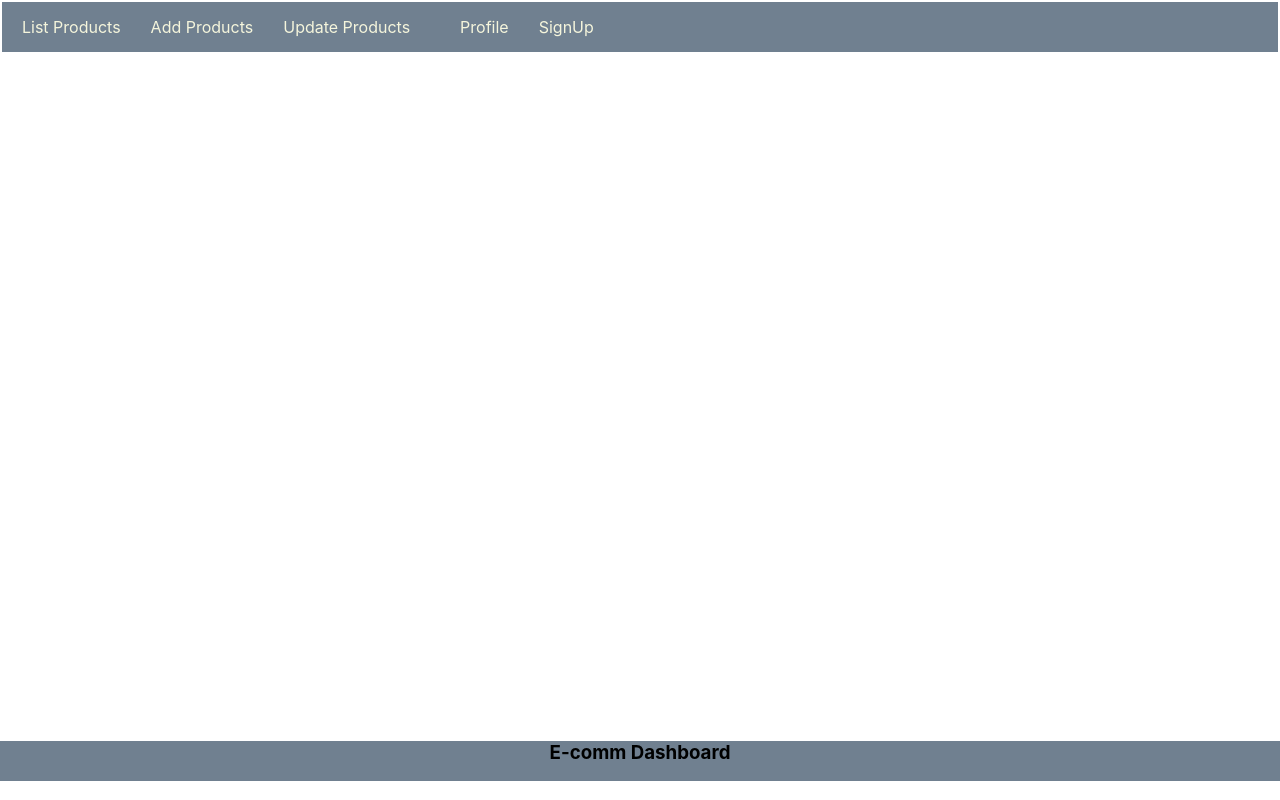
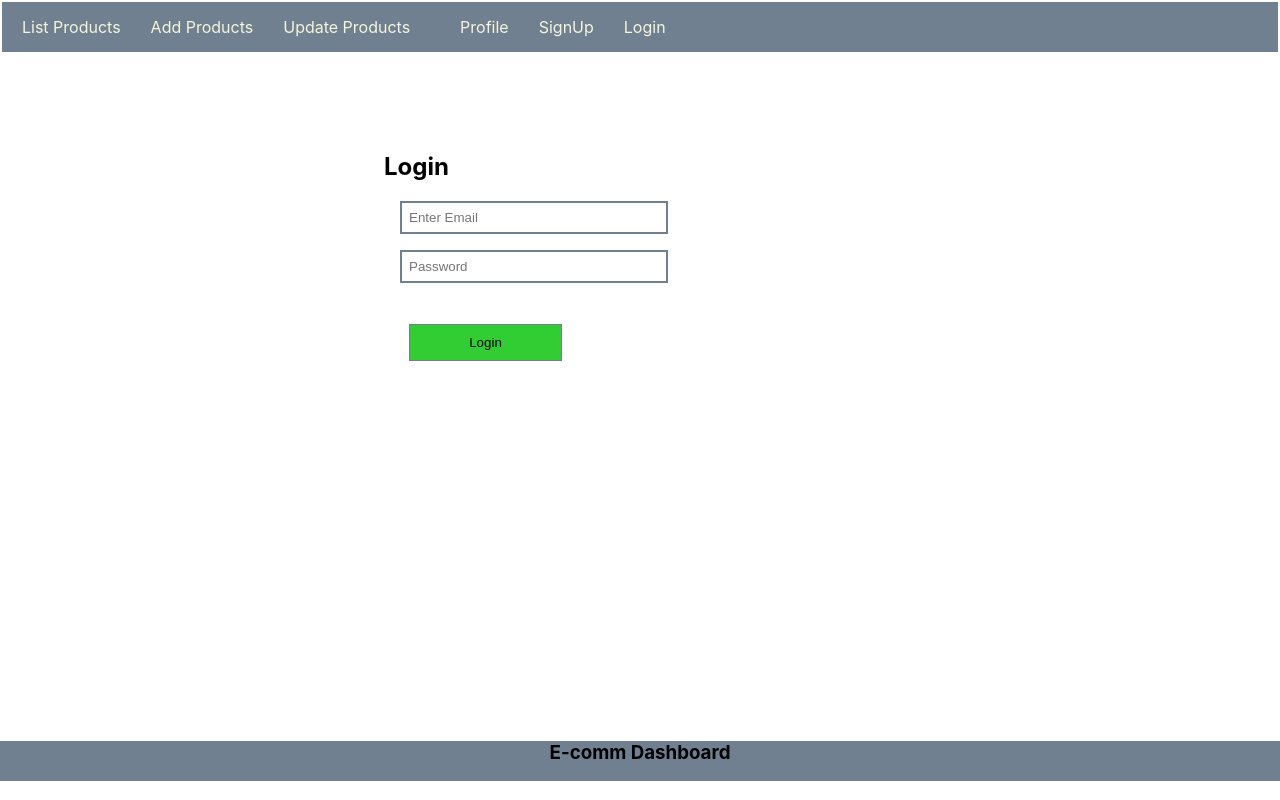
Before and after one commit to SunilNagar27/React-project, a React (Create React App) app in the folder frontend/: page /login in a window 1280 px wide. Built offline with nearby package versions, Linux system fonts and the light colour scheme.

Commit message:
Login API Done

```diff
--- a/frontend/src/App.css
+++ b/frontend/src/App.css
@@ -3,7 +3,7 @@
   padding: 10px;
 }
 
-.nav-ul a{
+.nav-ul a {
   padding: 5px;
   text-decoration: none;
   color: BEIGE;
@@ -15,7 +15,7 @@
   background-color: slategrey;
 }
 
-.footer h3{
+.footer h3 {
   position: absolute;
   bottom: 0;
   text-align: center;
@@ -28,6 +28,11 @@
   margin-left: 30%;
 }
 
+.login {
+  margin-left: 30%;
+  margin-top: 100PX;
+}
+
 .inputBox {
   display: block;
   margin: 16px;
@@ -36,7 +41,7 @@
   border: 2px solid slategray;
 }
 
-.signup button {
+.BUTTON {
   margin: 25px;
   width: 153px;
   padding: 10px;
@@ -71,6 +76,7 @@
   from {
     transform: rotate(0deg);
   }
+
   to {
     transform: rotate(360deg);
   }
--- a/frontend/src/App.js
+++ b/frontend/src/App.js
@@ -3,6 +3,7 @@ import Nav from './components/Nav';
 import Footer from './components/Footer';
 import Signup from './components/Signup';
 import PrivateComponent from './components/privateComponenet';
+import Login from './components/Login';
 
 /*
 The header we created which is Nav.js which is been used in app.js must be inside the browser routed to run perfectly
@@ -17,24 +18,25 @@ and,
 Also Contain elememt which will contain components which will be displayed on that particular route
 
 */
-import { BrowserRouter ,Routes,Route} from 'react-router-dom';
+import { BrowserRouter, Routes, Route } from 'react-router-dom';
 
 function App() {
   return (
     <div className="App">
       <BrowserRouter>
-      <Nav />
+        <Nav />
         <Routes>
 
-          <Route element = {<PrivateComponent />}>
-          <Route path="/" element = {<h1>List Product componnent </h1>} />
-          <Route path="/add" element = {<h1>Add Product componnent </h1>} />
-          <Route path="/update" element = {<h1>Update Product componnent </h1>} />
-          <Route path="/logout" element = {<h1>Logout componnent </h1>} />
-          <Route path="/profile" element = {<h1>Profile componnent </h1>} />
+          <Route element={<PrivateComponent />}>
+            <Route path="/" element={<h1>List Product componnent </h1>} />
+            <Route path="/add" element={<h1>Add Product componnent </h1>} />
+            <Route path="/update" element={<h1>Update Product componnent </h1>} />
+            <Route path="/logout" element={<h1>Logout componnent </h1>} />
+            <Route path="/profile" element={<h1>Profile componnent </h1>} />
           </Route>
 
-          <Route path="/signup" element = {<Signup />} />
+          <Route path="/signup" element={<Signup />} />
+          <Route path='/login' element={<Login />} />
         </Routes>
       </BrowserRouter>
       <Footer />
--- a/frontend/src/components/Footer.js
+++ b/frontend/src/components/Footer.js
@@ -1,7 +1,7 @@
 import React from "react";
 
 const Footer = () => {
-    return(
+    return (
         <div className="footer">
             <h3>E-comm Dashboard</h3>
         </div>
--- /dev/null
+++ b/frontend/src/components/Login.js
@@ -0,0 +1,51 @@
+import React, { useState,useEffect } from 'react'
+import { useNavigate } from "react-router-dom";
+
+
+const Login = () => {
+  const [email, setEmail] = useState("");
+  const [pass, setPass] = useState("");
+  const navigate = useNavigate();
+
+  /*
+  this will stop to load the login page to be loaded from the url
+  */
+
+  useEffect(() => {
+    const auth = localStorage.getItem('users');
+    if (auth) {
+      navigate("/");
+    }
+  }, [])
+
+
+  const handleLogin = async () => {
+    let result = await fetch("http://localhost:5000/login", {
+      method: "post",
+      body: JSON.stringify({ email, pass }),
+      headers: {
+        "Content-type": "application/JSON"
+      }
+    })
+    result = await result.json();
+    console.warn(result);
+    if (result.email) {
+      localStorage.setItem("users", JSON.stringify(result));
+      navigate("/")
+    }
+    else {
+      alert("Please Enter correct details")
+    }
+  }
+
+  return (
+    <div className='login'>
+      <h2>Login</h2>
+      <input className='inputBox' type="text" value={email} onChange={(e) => setEmail(e.target.value)} placeholder="Enter Email" />
+      <input className='inputBox' type="password" value={pass} onChange={(e) => setPass(e.target.value)} placeholder="Password" />
+      <button onClick={handleLogin} className="BUTTON" type="button">Login</button>
+    </div>
+  )
+}
+
+export default Login;
--- a/frontend/src/components/Nav.js
+++ b/frontend/src/components/Nav.js
@@ -6,15 +6,15 @@ this import Function is used after instaalling react-router-dom package
 which basically provide use to create Link to other pages similar to <a> anchor tag but the page doesn't load
 basically the Link are the routes where we want to go */
 
-import { Link ,useNavigate} from "react-router-dom";
-const Nav=()=>{
-   const auth= localStorage.getItem('users');
+import { Link, useNavigate } from "react-router-dom";
+const Nav = () => {
+    const auth = localStorage.getItem('users');
     const navigate = useNavigate();
-   const logout = () =>{
+    const logout = () => {
         return localStorage.clear('users')
         navigate('/signup');
     }
-   return(
+    return (
         <div >
             <ul className="nav-ul">
                 <li><Link to="/" >List Products</Link></li>
@@ -22,7 +22,15 @@ const Nav=()=>{
                 <li><Link to="/update" >Update Products</Link></li>
                 <li></li>
                 <li><Link to="/profile" >Profile</Link></li>
-            <li>{ auth?<Link onClick={logout} to="/signup" >Logout</Link> :<Link to="/signup" >SignUp</Link>}</li>
+                {
+                    auth ?
+                        <li><Link onClick={logout} to="/signup" >Logout</Link></li>
+                        :
+                        <>
+                            <li><Link to="/signup" >SignUp</Link></li>
+                            <li><Link to="/login" >Login</Link></li>
+                        </>
+                }
             </ul>
         </div>
     )
--- a/frontend/src/components/Signup.js
+++ b/frontend/src/components/Signup.js
@@ -1,23 +1,22 @@
-import React,{useState,useEffect} from "react";
-import {useNavigate} from "react-router-dom";
+import React, { useState, useEffect } from "react";
+import { useNavigate } from "react-router-dom";
 
 
 const Signup = () => {
-    const [name,setName] = useState ("");
-    const [email,setEmail] = useState ("");
-    const [pass,setPass] = useState ("");
+    const [name, setName] = useState("");
+    const [email, setEmail] = useState("");
+    const [pass, setPass] = useState("");
     const navigate = useNavigate();
 
-    useEffect( ()=>{
-        const auth= localStorage.getItem('users');
-        if(auth)
-        {
+    useEffect(() => {
+        const auth = localStorage.getItem('users');
+        if (auth) {
             navigate("/");
         }
-    })
+    }, [])
 
     const collectData = async () => {
-        console.warn(name,email,pass);
+        console.warn(name, email, pass);
         /* API integrate krne ka tarika fetchI() function is used to get the api
             This function contains two parameters
             1) URL of the api which we created in Node JS
@@ -25,25 +24,25 @@ const Signup = () => {
             if not mentioned by the backend devloper } */
 
         let result = await fetch('http://localhost:5000/register', {
-            method:'post',
-            body:JSON.stringify({name,email,pass}),    // API ko direct objects smj nhi aata isliye object ko stringify krke bhejte h
-            headers:{
+            method: 'post',
+            body: JSON.stringify({ name, email, pass }),    // API ko direct objects smj nhi aata isliye object ko stringify krke bhejte h
+            headers: {
                 'Content-type': 'application/JSON'
             },
         })
         result = await result.json();
         console.warn(result);
         navigate('/');
-        localStorage.setItem("users",JSON.stringify(result));  // saving data to localstorage so it doesn't get lost after refresh or browser close data will be save their for a long time
+        localStorage.setItem("users", JSON.stringify(result));  // saving data to localstorage so it doesn't get lost after refresh or browser close data will be save their for a long time
     };
 
-    return(
+    return (
         <div className="signup">
             <h3>Signup Page</h3>
-            <input className="inputBox" type="text" value={name} onChange={(e)=>setName(e.target.value) } placeholder="Enter Name"></input>
-            <input className="inputBox" type="email" value={email} onChange={(e)=>setEmail(e.target.value) } placeholder="Enter EMail"></input>
-            <input className="inputBox" type="password" value={pass} onChange={(e)=>setPass(e.target.value) } placeholder="password"></input>
-            <button onClick={collectData} type="button">Singup</button>
+            <input className="inputBox" type="text" value={name} onChange={(e) => setName(e.target.value)} placeholder="Enter Name"></input>
+            <input className="inputBox" type="email" value={email} onChange={(e) => setEmail(e.target.value)} placeholder="Enter EMail"></input>
+            <input className="inputBox" type="password" value={pass} onChange={(e) => setPass(e.target.value)} placeholder="password"></input>
+            <button className="BUTTON" onClick={collectData} type="button">Singup</button>
         </div>
     )
 };
```
Also changed, not shown: frontend/src/components/privateComponenet.js (+4 -4 lines), 1 other file (tests, documents, lock files or other folders). Lines whose indentation alone changed are shown as unchanged.
